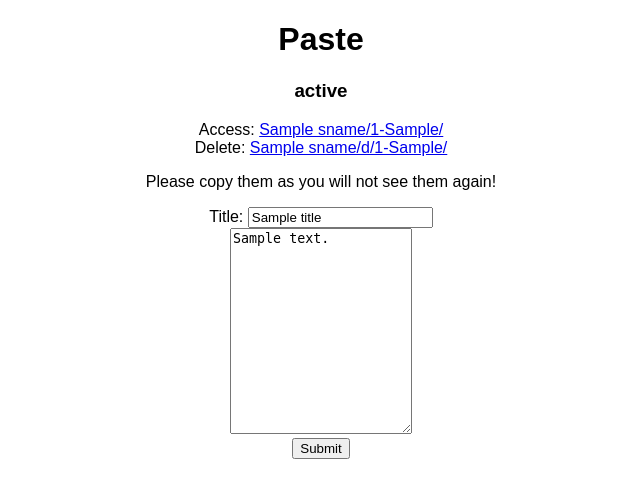
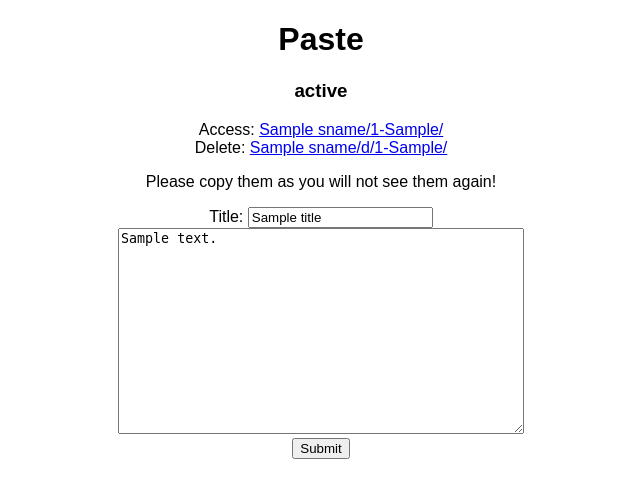
Before and after one commit to Emojigit/Paste, a Django app: template Paste/templates/makepaste.html in a window 1280 px wide. Shown: the top 498 px of the page, without its empty margins (319-959 px from the left). Run offline with Django 4.2, Linux system fonts and the light colour scheme; the template is opened without the code that fills it: most values are stand-ins (such as "Sample title", 1, 10 or a date in 2020).

Commit message:
minor CSS tweak

```diff
--- a/Paste/templates/makepaste.html
+++ b/Paste/templates/makepaste.html
@@ -8,12 +8,12 @@
     <style>
         form {
             width: 90%;
-            max-width: 400px;
             margin-left: auto;
             margin-right: auto;
         }
         textarea {
             min-height: 200px;
+            min-width: 400px;
         }
     </style>
 </head>
```
